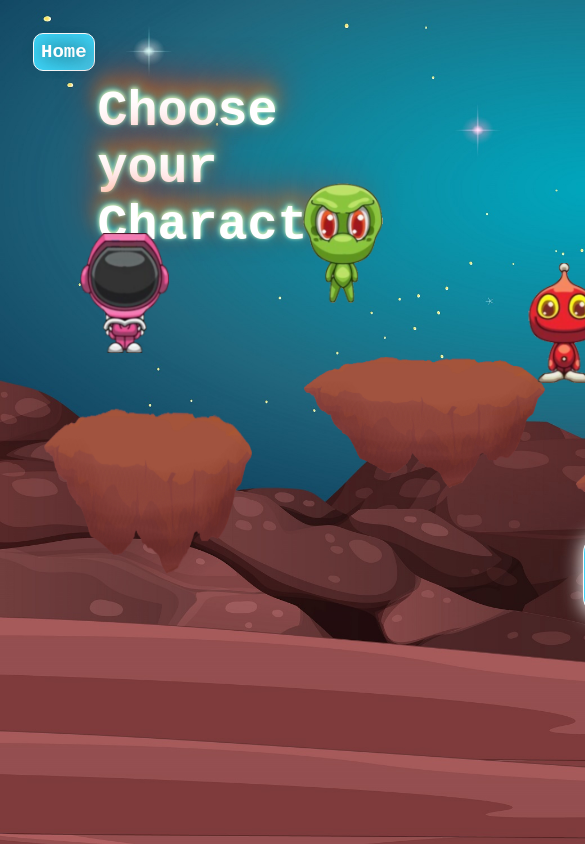
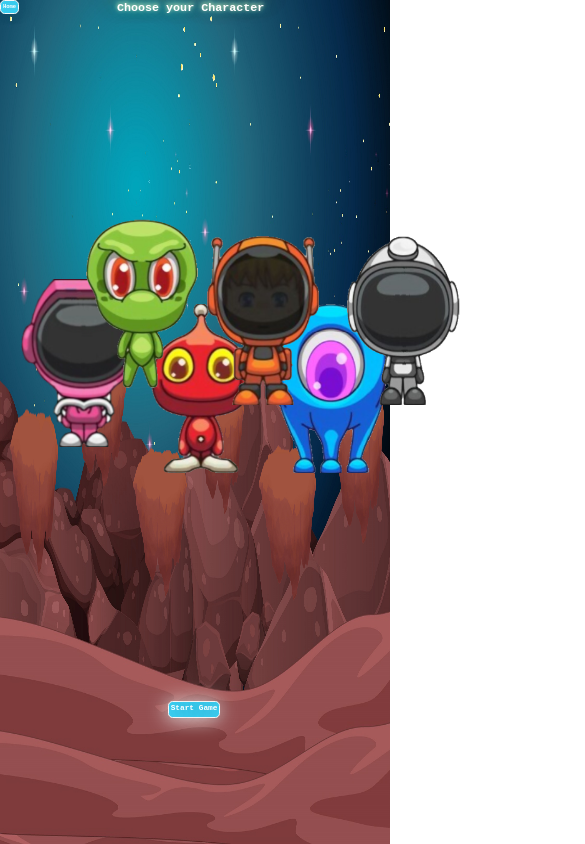
Before and after one commit to AyaHamedd/StarWars_game, a plain HTML site: page html/selectCharacter.html in a window 390 px wide. Shown: the top 844 px of the page, 585 px wide, since content can reach past the window. Drawn offline with nearby package versions, Linux system fonts and the light colour scheme.

Commit message:
modified dimensions to become responsive to the viewport's width and hight

```diff
--- a/css/selectCharacter.css
+++ b/css/selectCharacter.css
@@ -1,21 +1,24 @@
+html , body{
+  height: 100%;
+  width: 100%;
+}
+
 #chooseCharacter {
-  padding: 25px;
   background: url(../img/selectCharacter.jpg);
   background-repeat: no-repeat;
-  background-size: cover;
+  background-size: 100% 100%;
 }
 
 #launchingRocket{
-  padding: 25px;
   background: url(../img/rocket.gif);
   background-repeat: no-repeat;
-  background-size: cover;
+  background-size: 100% 100%;
 }
 
 #characterInsideShip{
-  height:145px;
+  height:20%;
   left: 49.7%;
-  top: 244px;
+  top: 30.7%;
   -webkit-transform: translate(-50%, 0);
   transform: translate(-50%, 0);
   position: absolute;
@@ -24,49 +27,49 @@
 #Title {
   color:whitesmoke;
   position: absolute;
-  /*margin-left: 340;
-  margin-top: 5;*/
-  left: 25%;
-  font-size: 50;
+  left: 30vw;
+  font-size: 3vw;
   font-weight:bold;
   font-family: "Courier New";
   color: #FFFFFF;
   text-shadow: 0 -1px 4px rgb(254, 255, 183), 0 -2px 10px rgb(0, 217, 255), 0 -10px 20px #ff8000, 0 -18px 40px #F00;
 }
+
 #pink {
-  height:120px;
-  margin-top: 200;
-  margin-left: 47;
+  height:20%;
+  margin-top: 33vh;
+  margin-left: 5.5vw;
   position: absolute;
 }
-#white {
-  height:120px;
-  margin-top: 180;
-  margin-left: 1170;
+#green{
+  height:20%;
+  margin-top: 26vh;
+  margin-left: 22vw;
+  position: absolute;
+}
+#red{
+  height:20%;
+  margin-top: 36vh;
+  margin-left: 38.5vw;
   position: absolute;
 }
 #orange{
-  height:120px;
-  margin-top: 170;
-  margin-left: 690;
-  position: absolute;
-}
-#red{
-  height:120px;
-  margin-top: 230;
-  margin-left: 495;
+  height:20%;
+  margin-top: 28vh;
+  margin-left: 53vw;
   position: absolute;
 }
 #blue{
-  height:120px;
-  margin-top: 240;
-  margin-left:940;
+  height:20%;
+  margin-top: 36vh;
+  margin-left: 70.5vw;
   position: absolute;
 }
-#green{
-  height:120px;
-  margin-top: 150;
-  margin-left: 270;
+
+#white {
+  height:20%;
+  margin-top: 28vh;
+  margin-left: 89vw;
   position: absolute;
 }
 
@@ -75,19 +78,19 @@
 }
 
 #startGameBtn{
-  margin-top: 500;
-  margin-left: 550;
+  margin-top: 83vh;
+  margin-left: 43vw;
 }
 
 #startGameBtn {
-  -webkit-border-radius: 20px;
-  -moz-border-radius: 20px;
-  border-radius: 20px;
+  -webkit-border-radius: 1.2vw;
+  -moz-border-radius: 1.2vw;
+  border-radius: 1.2vw;
   color: #FFFFFF;
   font-family: Courier New;
-  font-size: 24px;
+  font-size: 2vw;
   font-weight: 700;
-  padding: 14px;
+  padding: 0.5vw;
   background-color: #3DD3F6;
   -webkit-box-shadow: -1px 1px 20px 0 #FFFFFF;
   -moz-box-shadow: -1px 1px 20px 0 #FFFFFF;
@@ -103,9 +106,9 @@
 #startGameBtn:hover {
   background: #00FF7C;
   border: double #FFFFFF 1px;
-  -webkit-border-radius: 20px;
-  -moz-border-radius: 20px;
-  border-radius: 20px;
+  -webkit-border-radius: 1.2vw;
+  -moz-border-radius: 1.2vw;
+  border-radius: 1.2vw;
   text-decoration: none;
 }
 
@@ -117,14 +120,14 @@
 }
 
 #homeBtn {
-  -webkit-border-radius: 10px;
-  -moz-border-radius: 10px;
-  border-radius: 10px;
+  -webkit-border-radius: 1.2vw;
+  -moz-border-radius: 1.2vw;
+  border-radius: 1.2vw;
   color: #FFFFFF;
   font-family: Courier New;
-  font-size: 19px;
+  font-size: 1.4vw;
   font-weight: 700;
-  padding: 7px;
+  padding: 0.5vw;
   background-color: #3DD3F6;
   text-shadow: 2px 1px 20px #000000;
   border: solid #FFFFFF 1px;
--- a/html/selectCharacter.html
+++ b/html/selectCharacter.html
@@ -2,7 +2,9 @@
 
 <head>
     <link rel="stylesheet" type="text/css" href="../css/selectCharacter.css">
-    <meta name="viewport" content="width=device-width, initial-scale=1.0, user-scalable=no">
+    <meta name="viewport" content="width=device-width, initial-scale=1">
+  <link href="https://cdn.jsdelivr.net/npm/bootstrap@5.0.0-beta1/dist/css/bootstrap.min.css" rel="stylesheet"
+    integrity="sha384-giJF6kkoqNQ00vy+HMDP7azOuL0xtbfIcaT9wjKHr8RbDVddVHyTfAAsrekwKmP1" crossorigin="anonymous">
 </head>
 
 <body id="chooseCharacter">
```
Also changed, not shown: html/launchingRocket.html (+5 -1 lines), img/starwars_background.jpg.
